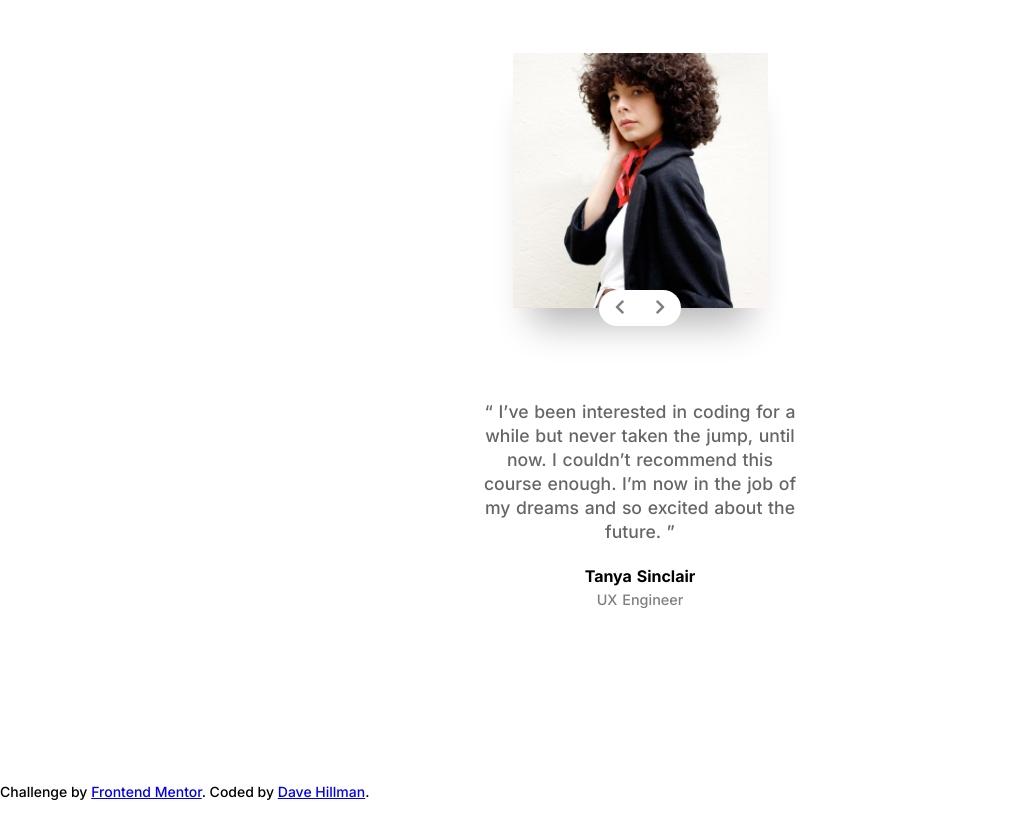
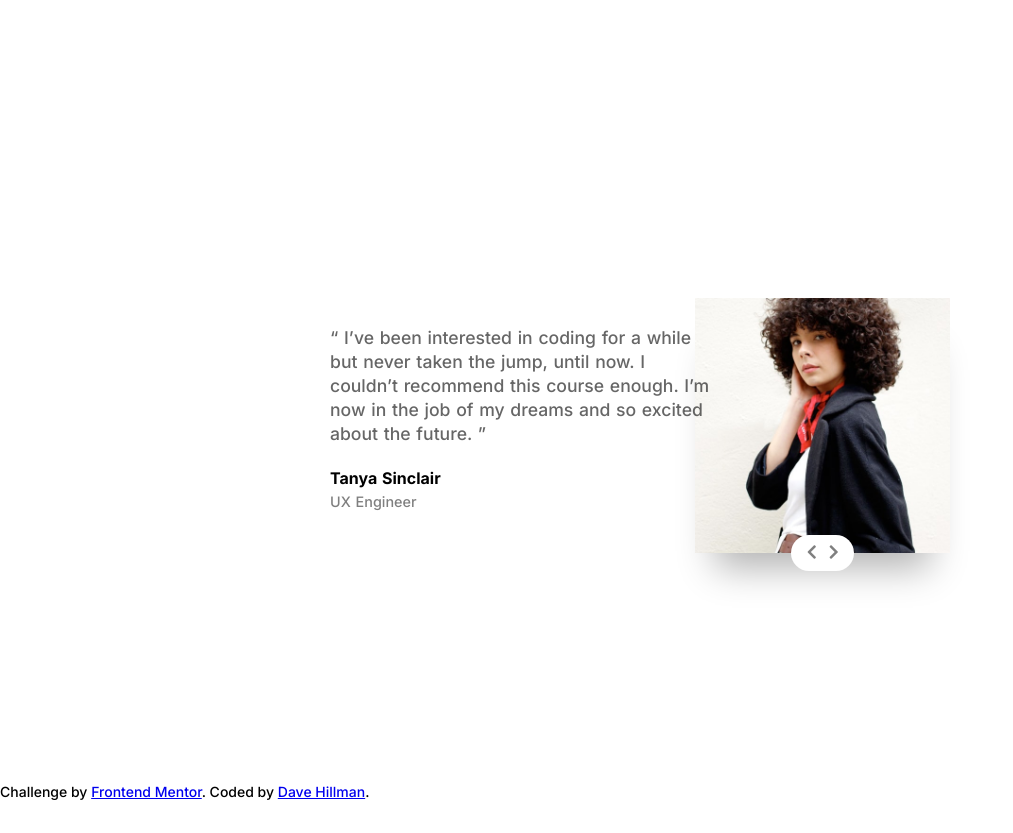
Before and after one commit to dhillman1989/fem_testimonials, a website built with Parcel: page index.html in a window 1280 px wide. Shown: the whole page, without its empty margins (0-1013 px from the left). Before the commit the page ends 800 px from the top, so only its background shows below. Built offline with nearby package versions, Linux system fonts and the light colour scheme; files whose address does not match are found by name.

Commit message:
renamed svgs

```diff
--- a/src/styles.css
+++ b/src/styles.css
@@ -1,7 +1,7 @@
 @import url("https://fonts.googleapis.com/css2?family=Inter:wght@300;500;700&display=swap");
 
 body {
-  margin: 25px;
+  margin-top: 25px;
   font-family: "Inter", sans-serif;
   text-align: center;
   font-size: 32px;
@@ -20,7 +20,7 @@ body {
 }
 
 .img-container {
-  background-image: url("./images/patterned-bg.svg");
+  background-image: url("./images/pattern-bg.svg");
   background-size: 100%;
   margin: auto;
   width: 330px;
@@ -114,3 +114,69 @@ body {
 .showing {
   display: flex;
 }
+
+@media only screen and (min-width: 800px) {
+  body {
+    height: 100vh;
+    display: flex;
+    align-items: center;
+    justify-content: center;
+  }
+
+  #app {
+    margin: 0px;
+    padding: 0;
+    width: 620px;
+  }
+
+  #testimonial-container p,
+  #testimonial-container h3,
+  #testimonial-container h4 {
+    text-align: left;
+    padding: 0;
+    margin: 0;
+  }
+
+  #testimonial-container p {
+    margin-bottom: 20px;
+    margin-right: -20px;
+  }
+
+  .showing {
+    flex-direction: row-reverse;
+    align-items: center;
+    width: 100%;
+  }
+  .img-container {
+    background-image: url("./images/patterned-bg.svg");
+    background-size: 100%;
+    margin: auto;
+    width: 330px;
+    height: 310px;
+    display: flex;
+    align-items: center;
+    justify-content: center;
+    position: relative;
+  }
+
+  .img-container img {
+    width: 255px;
+    height: 255px;
+    box-shadow: 0 35px 35px -20px rgb(0, 0, 0, 0.3);
+  }
+
+  .controls {
+    position: absolute;
+    bottom: 9px;
+    width: 25%;
+    height: 36px;
+    display: flex;
+    background-color: white;
+    justify-content: space-between;
+    align-items: center;
+    border-radius: 20px;
+    padding: 10px;
+
+    box-sizing: border-box;
+  }
+}
```
Also changed, not shown: images/pattern-bg.svg (renamed from images/patterned-bg.svg).
